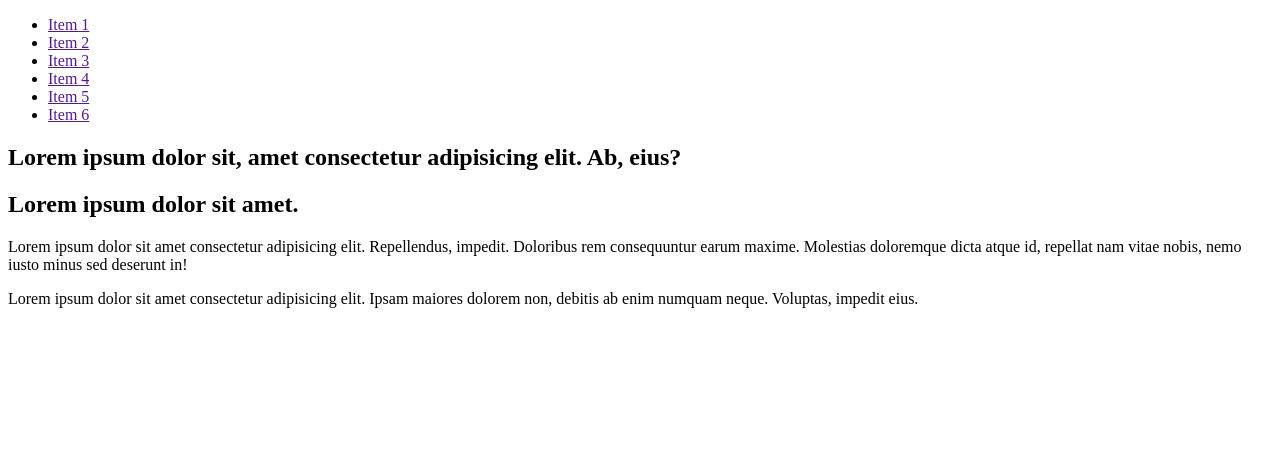
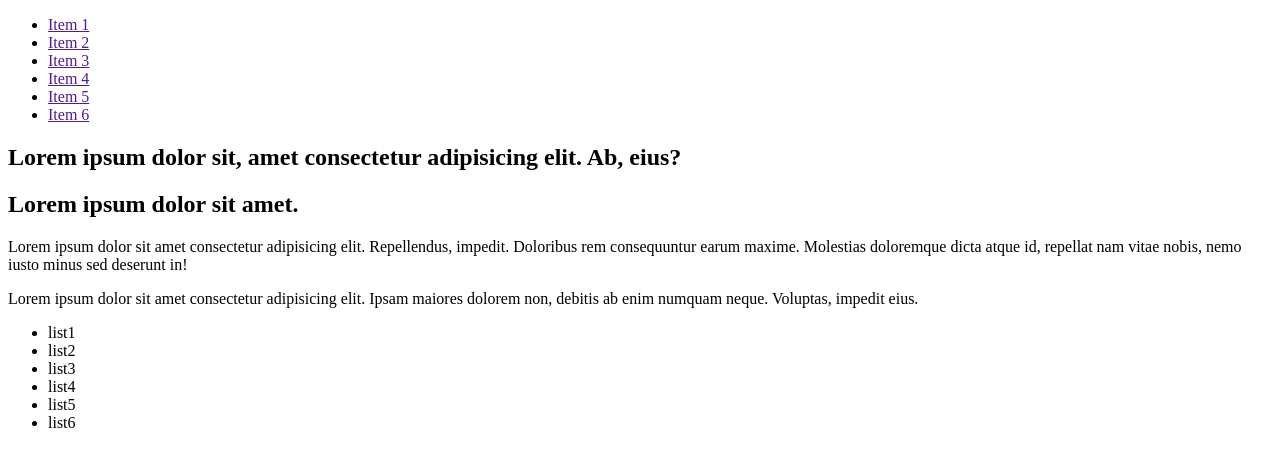
Before and after one commit to yavetisyan/JS_test, a plain HTML site: page index.html in a window 1280 px wide. Drawn offline with Linux system fonts and the light colour scheme.

Commit message:
Update index.html

```diff
--- a/index.html
+++ b/index.html
@@ -34,7 +34,18 @@
     <p>Lorem ipsum dolor sit amet consectetur adipisicing elit. Ipsam maiores dolorem non, debitis ab enim numquam
         neque. Voluptas, impedit eius.</p>
 
-
+        <section class="new">
+            <div class="nor">
+                <ul>
+                    <li>list1</li>
+                    <li>list2</li>
+                    <li>list3</li>
+                    <li>list4</li>
+                    <li>list5</li>
+                    <li>list6</li>
+                </ul>
+            </div>
+        </section>
     <script src="js/script.js"></script>
 </body>
 
```
